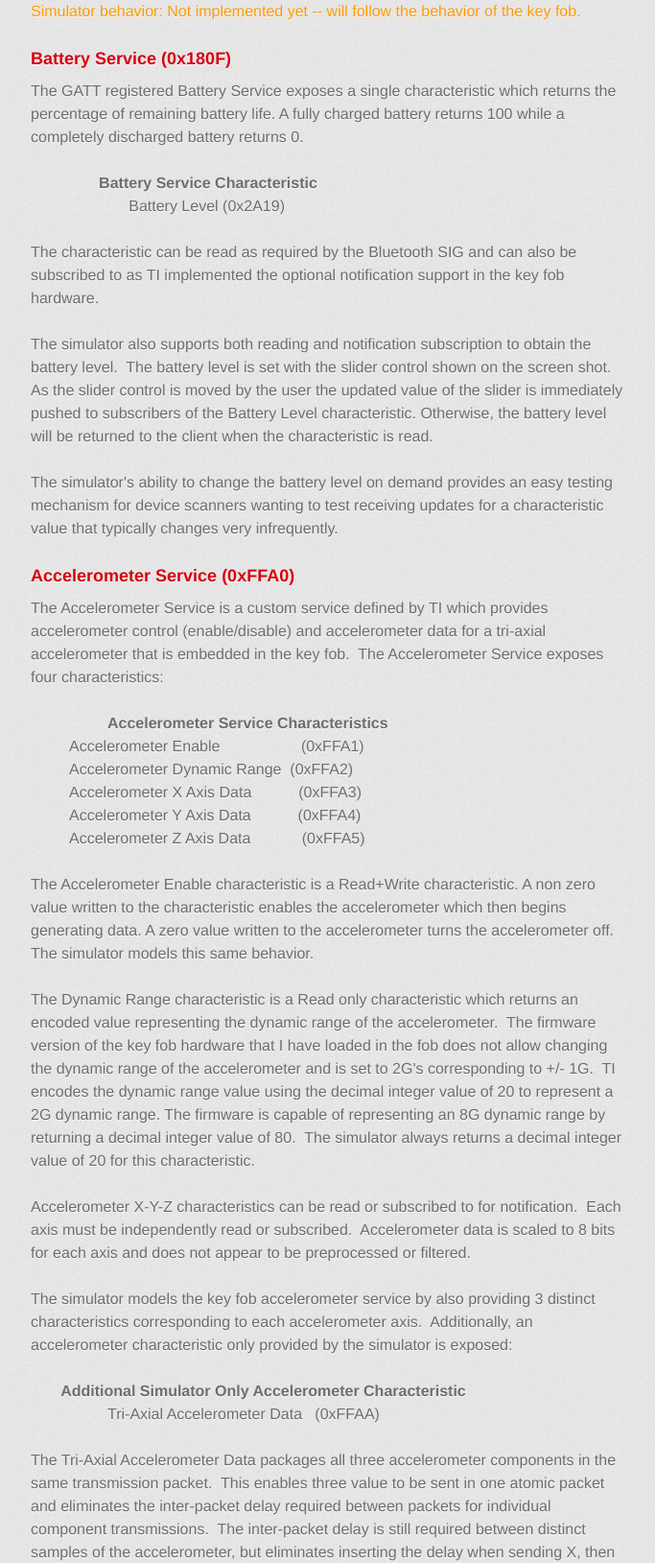
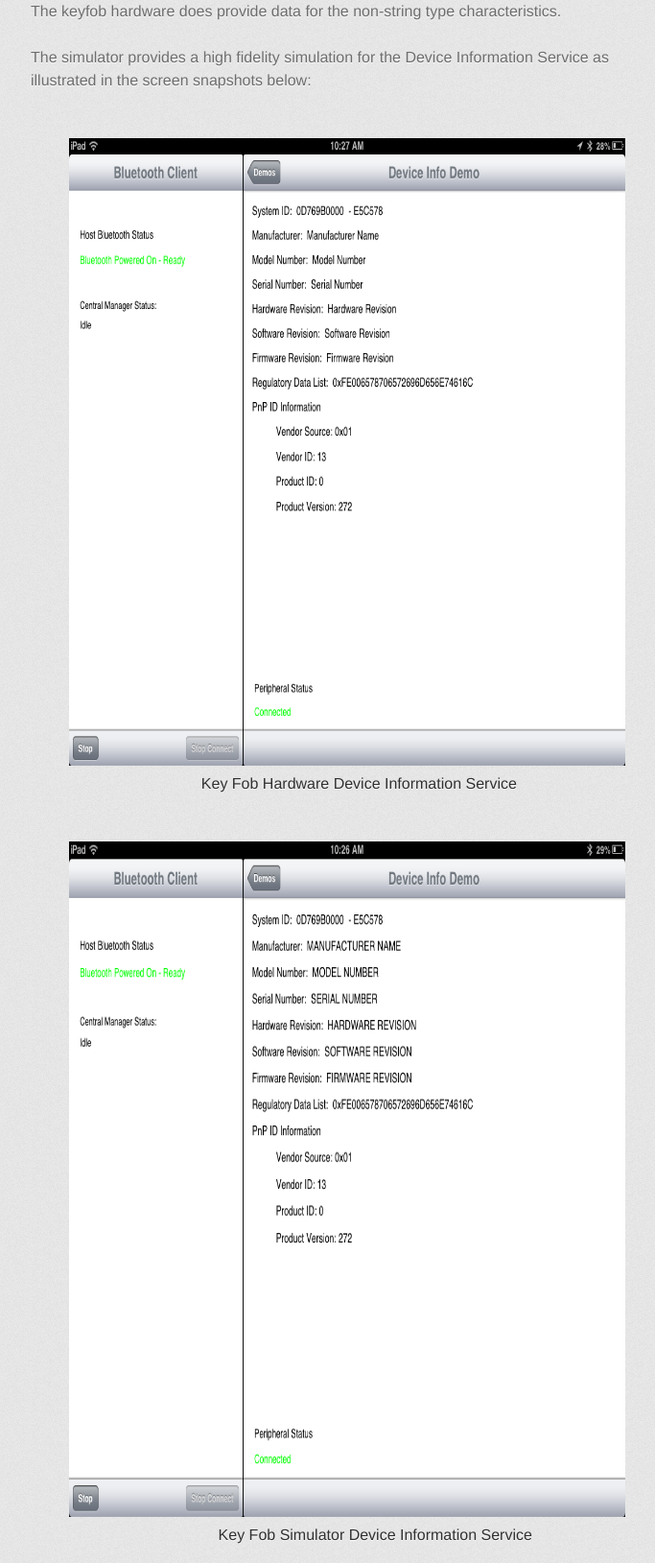
Before and after one commit to chipk215/keyfobsimulation, a plain HTML site: page index.html in a window 1280 px wide. Shown: the part 5617-7246 px from the top of the page at 96% size, without its empty margins (298-981 px from the left). Drawn offline with Linux system fonts and the light colour scheme; a web font is replaced by a local one.

Commit message:
Completed Device Information Service
Added screenshots and explanatory text

```diff
--- a/index.html
+++ b/index.html
@@ -1,5 +1,6 @@
 <!DOCTYPE html>
 <html><head>
+
 
 
 
@@ -300,8 +301,7 @@ ID&nbsp;&nbsp; &nbsp;&nbsp; &nbsp;&nbsp; &nbsp;&nbsp; &nbsp;&nbsp;
 &nbsp;&nbsp; &nbsp;&nbsp; &nbsp;&nbsp;&nbsp; (0x2A50)<br>
 <br>
 The key fob hardware implements each of these characteristics but
-simply echoes the&nbsp; characteristic name as the value for each
-characteristic.&nbsp; Examples:<br>
+simply echoes the&nbsp; characteristic name for the string attributes without providing any real data.&nbsp; Examples:<br>
 <br>
 &nbsp;&nbsp;&nbsp; &nbsp;&nbsp;&nbsp; <span style="font-weight: bold;">Characteristic&nbsp;</span>&nbsp;
 &nbsp;&nbsp; &nbsp;&nbsp; &nbsp;&nbsp; &nbsp;&nbsp; &nbsp;&nbsp;
@@ -322,8 +322,33 @@ Number&nbsp;&nbsp;&nbsp; &nbsp;&nbsp; &nbsp;&nbsp; &nbsp;&nbsp;
 etc.&nbsp;&nbsp;&nbsp;&nbsp;&nbsp;&nbsp;&nbsp;&nbsp;&nbsp;&nbsp;&nbsp;&nbsp;&nbsp;&nbsp;&nbsp;&nbsp;&nbsp;&nbsp;&nbsp;&nbsp;&nbsp;&nbsp;&nbsp;&nbsp;&nbsp;&nbsp;&nbsp;&nbsp;&nbsp;&nbsp;&nbsp;&nbsp;&nbsp;&nbsp;&nbsp;&nbsp;&nbsp;&nbsp;&nbsp;&nbsp;&nbsp;&nbsp;&nbsp;&nbsp;&nbsp;&nbsp;&nbsp;&nbsp;&nbsp;&nbsp;&nbsp;&nbsp;
 &nbsp; &nbsp; &nbsp; &nbsp; ...<br>
 <br>
-<span style="color: rgb(255, 153, 0);">Simulator behavior: Not implemented yet -- will follow the behavior of the key fob.</span><br>
+The keyfob hardware does provide data for the non-string type characteristics.<br>
 <br>
+The simulator provides a high fidelity simulation for the Device
+Information Service as illustrated in the screen snapshots below:<br>
+<br>
+<div style="margin-left: 40px;">&nbsp; &nbsp;&nbsp; &nbsp;&nbsp;&nbsp;&nbsp;&nbsp;&nbsp;  &nbsp; <img style="width: 583px; height: 654px;" alt="keyfob hardware device service" src="images/keyfobDevSvc.PNG"><br>
+</div>
+<h5>&nbsp;&nbsp;&nbsp; &nbsp;&nbsp; &nbsp;&nbsp; &nbsp;&nbsp;
+&nbsp;&nbsp; &nbsp;&nbsp; &nbsp;&nbsp; &nbsp;&nbsp; &nbsp;&nbsp;
+&nbsp;&nbsp; &nbsp;&nbsp; &nbsp;&nbsp; &nbsp;&nbsp; Key Fob Hardware
+Device Information Service</h5>
+<br>
+<div style="margin-left: 40px;">&nbsp; &nbsp;&nbsp;&nbsp;  <img style="width: 603px; height: 704px;" alt="simulator device service" src="images/simDevSvc.PNG"></div>
+<h5>&nbsp;&nbsp;&nbsp; &nbsp;&nbsp; &nbsp;&nbsp; &nbsp;&nbsp;
+&nbsp;&nbsp;&nbsp;&nbsp;&nbsp;&nbsp;&nbsp; &nbsp; &nbsp;&nbsp; &nbsp;
+&nbsp; &nbsp; &nbsp; &nbsp; &nbsp; &nbsp; &nbsp; &nbsp; Key Fob
+Simulator Device Information Service<br>
+</h5>
+
+
+
+
+&nbsp;
+ <br>
+The data is identical except the Simulator uses all uppercase for the
+character strings simply to distinguish the output if needed.<br>
+<span style="color: rgb(255, 153, 0);"></span><br>
 <h3>Battery Service (0x180F)</h3>
 The GATT registered Battery Service exposes a single characteristic
 which returns the percentage of remaining battery life. A fully charged
```
Also changed, not shown: images/keyfobDevSvc.PNG (added), images/simDevSvc.PNG (added), 1 other file.
